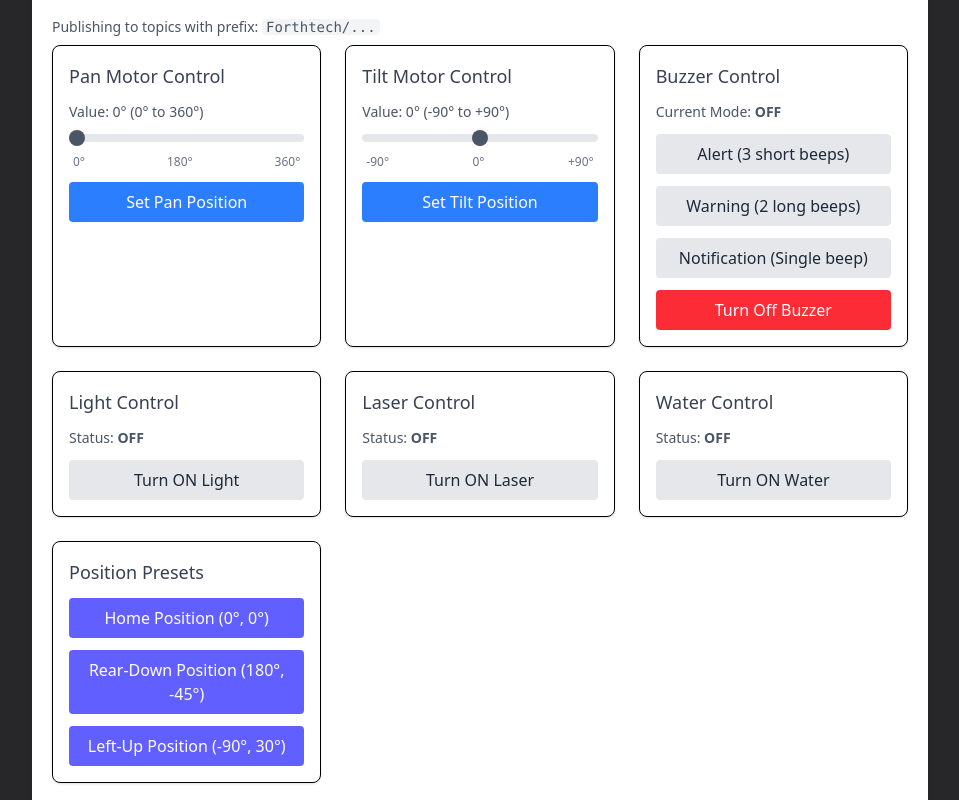
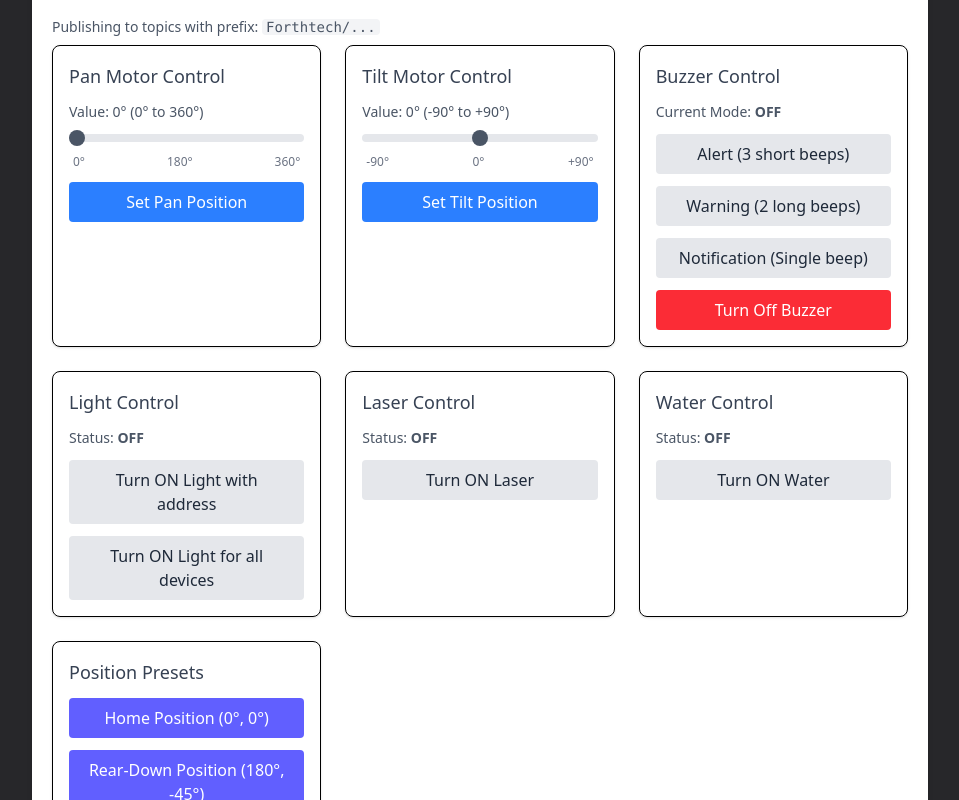
Before and after one commit to Forth-Tech4/mqtt-apps, a React (Vite) app in the folder mqtt_fullstack/frontend_mqtt/: page / in a window 1280 px wide. Shown: the part 411-1211 px from the top of the page, without its empty margins (160-1119 px from the left). Built offline with nearby package versions, Linux system fonts and the light colour scheme.

Commit message:
feat: enhance ControlsCard and Main components for improved MAC address handling and command publishing

```diff
--- a/mqtt_fullstack/frontend_mqtt/src/components/ControlsCard.jsx
+++ b/mqtt_fullstack/frontend_mqtt/src/components/ControlsCard.jsx
@@ -1,7 +1,7 @@
 import React, { useState } from 'react';
 import { showToast } from '../utils/ToastComponent';
 
-function ControlsCard({ onPublish, clientId, deviceState, activeMac  }) {
+function ControlsCard({ onPublish, clientId, deviceState, activeMac, setMacAddress }) {
   const [panValue, setPanValue] = useState(deviceState.pan || 0);
   const [tiltValue, setTiltValue] = useState(deviceState.tilt || 0);
 
@@ -13,21 +13,35 @@ function ControlsCard({ onPublish, clientId, deviceState, activeMac  }) {
   const waterState = deviceState.water ? 'ON' : 'OFF'; // Assuming water is a simple ON/OFF like light/laser
 
   // Helper to publish a command
-  const sendCommand = (peripheral, payload) => {
+  // const sendCommand = (peripheral, payload) => {
+  //   if (!clientId) {
+  //     showToast('error', 'Not connected. Please connect first.');
+  //     return;
+  //   }
+  //   console.log(activeMac)
+
+  //   // if (!activeMac) {
+  //   //   showToast('error', 'Please select or add a device address first!');
+  //   //   return;
+  //   // }
+
+  //   onPublish(peripheral, payload);
+  // };
+
+const sendCommand = (peripheral, payload, sendToAll = false) => {
   if (!clientId) {
     showToast('error', 'Not connected. Please connect first.');
     return;
   }
-  console.log(activeMac)
 
-  if (!activeMac) {
+  if (!sendToAll && !activeMac) {
     showToast('error', 'Please select or add a device address first!');
     return;
   }
 
-  onPublish(peripheral, payload);
+  const targetMac = sendToAll ? '' : activeMac;
+  onPublish(peripheral, payload, targetMac); // ✅ This now builds correct topic
 };
-
 
   // --- Individual Peripheral Controls ---
 
@@ -44,9 +58,21 @@ function ControlsCard({ onPublish, clientId, deviceState, activeMac  }) {
   };
 
   const toggleLight = () => {
-    const newValue = lightState === 'ON' ? 0 : 1; // Toggle 0/1
-    sendCommand('light', { value: newValue });
-  };
+    if (!activeMac) {
+      showToast('error', 'Please select or add a device address first!');
+      return;
+    } else {
+
+      const newValue = lightState === 'ON' ? 0 : 1; // Toggle 0/1
+      sendCommand('light', { value: newValue });
+    };
+  }
+
+const toggleLightAll = () => {
+  const newValue = lightState === 'ON' ? 0 : 1;
+  sendCommand('light', { value: newValue }, true); // sendToAll = true
+};
+
 
   const toggleLaser = () => {
     const newValue = laserState === 'ON' ? 0 : 1; // Toggle 0/1
@@ -217,7 +243,14 @@ function ControlsCard({ onPublish, clientId, deviceState, activeMac  }) {
             className={`${clientId ? 'bg-gray-200 hover:bg-gray-300' : 'bg-gray-100 cursor-not-allowed'} text-gray-800 font-medium py-2 px-4 rounded transition`}
             disabled={!clientId}
           >
-            Turn {lightState === 'ON' ? 'OFF' : 'ON'} Light
+            Turn {lightState === 'ON' ? 'OFF' : 'ON'} Light with address
+          </button>
+          <button
+            onClick={toggleLightAll}
+            className={`${clientId ? 'bg-gray-200 hover:bg-gray-300' : 'bg-gray-100 cursor-not-allowed'} text-gray-800 font-medium py-2 px-4 rounded transition`}
+            disabled={!clientId}
+          >
+            Turn {lightState === 'ON' ? 'OFF' : 'ON'} Light for all devices
           </button>
 
         </div>
--- a/mqtt_fullstack/frontend_mqtt/src/components/Main.jsx
+++ b/mqtt_fullstack/frontend_mqtt/src/components/Main.jsx
@@ -130,6 +130,17 @@ const [macAddress, setMacAddress] = useState(localStorage.getItem('activeMac') |
     // For now, I'll remove the old direct UI update, assuming `onDeviceUpdate` handles it.
   };
 
+  const handleStructuredPublish = (peripheral, payload, mac = '') => {
+  if (!isConnected) {
+    showToast('error', 'Please connect to WebSocket first!');
+    return;
+  }
+
+  const targetTopic = mac ? `Forthtech/${mac}` : `Forthtech`; // ✅ Handles both specific and "all"
+  publishCommand(peripheral, payload, targetTopic);
+};
+
+
   return (
     <div className="bg-zinc-800 font-sans p-5 min-h-screen">
       <div className="max-w-4xl mx-auto">
@@ -142,10 +153,11 @@ const [macAddress, setMacAddress] = useState(localStorage.getItem('activeMac') |
           <SelectDevice onMacChange={setMacAddress} />
 
           <ControlsCard
-            onPublish={publishCommand} // Pass the new publishCommand directly
+             onPublish={handleStructuredPublish}
             clientId={clientId}
             deviceState={deviceState}
             activeMac={macAddress}
+            setMacAddress={setMacAddress} // Pass the setter to update macAddress
           />
           <PublisherCard
             onPublish={handlePublish} // This one remains for generic stringified JSON publishing
--- a/mqtt_fullstack/frontend_mqtt/src/components/Selectdevice.jsx
+++ b/mqtt_fullstack/frontend_mqtt/src/components/Selectdevice.jsx
@@ -8,17 +8,20 @@ const SelectDevice = ({ onMacChange }) => {
   const [macList, setMacList] = useState([]);
   const [activeMac, setActiveMac] = useState('');
 
-//   useEffect(() => {
-//     const stored = JSON.parse(localStorage.getItem(LOCAL_KEY)) || [];
-//     setMacList(stored);
-//     const active = localStorage.getItem(ACTIVE_KEY) || '';
-//     setActiveMac(active);
-//     if (active) {
-//       onMacChange && onMacChange(active);
-//     } else {
-//       onMacChange && onMacChange(''); // enforce empty if nothing is selected
-//     }
-//   }, []);
+useEffect(() => {
+  const stored = JSON.parse(localStorage.getItem(LOCAL_KEY)) || [];
+  setMacList(stored);
+
+  const active = localStorage.getItem(ACTIVE_KEY);
+  if (active && stored.includes(active)) {
+    setActiveMac(active);
+    onMacChange && onMacChange(active);
+  } else {
+    setActiveMac('');
+    onMacChange && onMacChange('');
+  }
+}, []);
+
 
 useEffect(() => {
   const stored = JSON.parse(localStorage.getItem(LOCAL_KEY)) || [];
--- a/mqtt_fullstack/frontend_mqtt/src/hooks/useWebSocket.jsx
+++ b/mqtt_fullstack/frontend_mqtt/src/hooks/useWebSocket.jsx
@@ -171,9 +171,9 @@ function useWebSocket(onDeviceUpdate) {
       return;
     }
 
-    const MAC_ADDRESS = localStorage.getItem('activeMac') || '10:10:10:10';
+    const MAC_ADDRESS = localStorage.getItem('activeMac');
 
-    const topic = `${clientId}/${MAC_ADDRESS}`;
+    const topic = MAC_ADDRESS ? `${clientId}/${MAC_ADDRESS}` : `${clientId}`;
     const message = { peripheral, ...commandPayload };
 
     let isValid = true;
```
